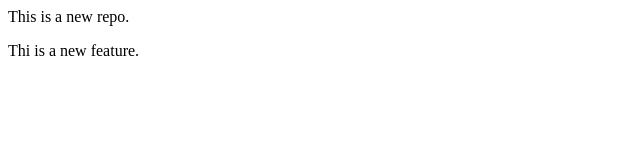
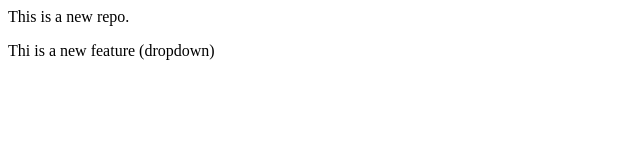
Before and after one commit to Abhishek3866/localrepo, a plain HTML site: page index.html in a window 1280 px wide. Shown: the full height of the page, 0-640 px from the left. Drawn offline with Linux system fonts and the light colour scheme.

Commit message:
Add dorpdown

```diff
--- a/index.html
+++ b/index.html
@@ -1,2 +1,2 @@
 <p>This is a new repo.</p>
-<p>Thi is a new feature.</p>
+<p>Thi is a new feature (dropdown)</p>
```
